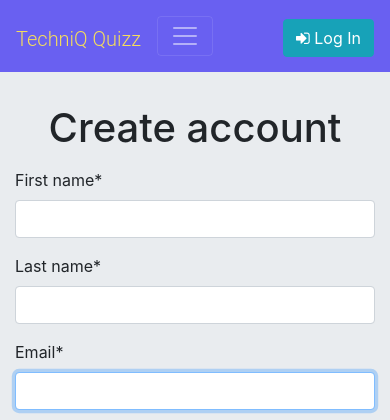
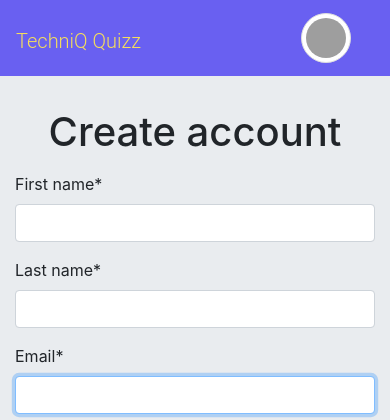
Before and after one commit to kundanranka/quiz, a Django app: page /register/ in a window 390 px wide. Shown: the top 420 px of the page. Run offline with Django 3.2, Linux system fonts and the light colour scheme; some libraries are stand-ins or nearby versions; grey boxes are pictures that could not be loaded.

Commit message:
bugfix nav bar toggle

```diff
--- a/buzzquiz/static/css/main.css
+++ b/buzzquiz/static/css/main.css
@@ -31,19 +31,27 @@
     transition: color 0.15s, background 0.15s;
 }
 
-        .collapse {
-           font-family: -apple-system, BlinkMacSystemFont, "Segoe UI", Roboto, "Helvetica Neue", Arial, sans-serif, "Apple Color Emoji", "Segoe UI Emoji", "Segoe UI Symbol";
-           font-size: 1rem;
-           font-weight: 400;
-           line-height: 1.5;
-           color: #212529;
+.breadcrumbs {
     text-align: left;
-           box-sizing: border-box;
-           flex-grow: 1;
-           align-items: center;
     justify-content: flex-end!important;
-           display: flex!important;
-           flex-basis: auto;
+    flex-wrap: nowrap;
+}
+
+.toggler {
+    border-color: transparent!important;
+}
+
+.navbar-toggler:focus,
+.navbar-toggler:active,
+.navbar-toggler-icon:focus {
+    outline: none;
+    box-shadow: none;
+}
+
+@media (max-width: 768px) {
+    .breadcrumbs {
+        flex-wrap: wrap;
+    }
 }
 
 .text-white {
--- a/buzzquiz/templates/base.html
+++ b/buzzquiz/templates/base.html
@@ -8,14 +8,14 @@
     <title>{% block title %} {% endblock title %}</title>
 
     <!-- Bootstrap CSS -->
-    <link rel="stylesheet" href="https://maxcdn.bootstrapcdn.com/bootstrap/4.0.0-beta.2/css/bootstrap.min.css" integrity="sha384-PsH8R72JQ3SOdhVi3uxftmaW6Vc51MKb0q5P2rRUpPvrszuE4W1povHYgTpBfshb" crossorigin="anonymous">
+    <link rel="stylesheet" href="https://maxcdn.bootstrapcdn.com/bootstrap/4.0.0/css/bootstrap.min.css" integrity="sha384-Gn5384xqQ1aoWXA+058RXPxPg6fy4IWvTNh0E263XmFcJlSAwiGgFAW/dAiS6JXm" crossorigin="anonymous">
+    <link rel="stylesheet" href="{% static 'css/main.css' %}"> {% block css %} {% endblock css %}
     <link rel="stylesheet" href="https://maxcdn.bootstrapcdn.com/font-awesome/4.7.0/css/font-awesome.min.css">
     <link href="https://fonts.googleapis.com/css?family=Open+Sans|Rubik" rel="stylesheet">
 
     <link rel="stylesheet" href="https://maxcdn.bootstrapcdn.com/font-awesome/4.7.0/css/font-awesome.min.css">
     <link href="https://fonts.googleapis.com/css?family=Open+Sans|Rubik" rel="stylesheet">
 
-    <link rel="stylesheet" href="{% static 'css/main.css' %}"> {% block css %} {% endblock css %}
 
 </head>
 
@@ -26,20 +26,24 @@
                 <a href="{% url 'quiz:home' %}" class="navbar-brand">
                     TechniQ Quizz
                     {% if request.user.is_instructor %}
-                        - Instructor
+                    - Instructor
                     {% endif %}
-                    </a>
+                </a>
             </h1>
-            <button type="button" class="navbar-toggler" data-toggle="collapse" data-target="#navbar" aria-controls="navbar" aria-expanded="false" aria-label="Toggle navigation"><span class="navbar-toggler-icon"></span></button>
-            <div class="collapse navbar-collapse justify-content-end " id="navbar">
+            <button type="button" class="navbar-toggler toggler" data-toggle="collapse" data-target="#navbar" aria-controls="navbar" aria-expanded="false" aria-label="Toggle navigation">
+                <img src="https://avatars.dicebear.com/api/miniavs/{{request.user.email}}.svg" class="img-thumbnail rounded">
+                </button>
+            <div class="breadcrumbs collapse navbar-collapse justify-content-end" id="navbar">
                 {% if not request.user.is_active %}
-                <a href="{% url 'quiz:login' %}" class="btn btn-info mt-1"><i class="fa fa-sign-in" aria-hidden="true"></i> Log In</a> {% else %}
+                <a href="{% url 'quiz:login' %}" class="btn btn-info mt-1"><i class="fa fa-sign-in"
+                        aria-hidden="true"></i> Log In</a> {% else %}
                 <h6 class="text-white mt-2 mr-2">Welcome, {{ request.user.email }} | </h6>
                 <img src="https://avatars.dicebear.com/api/miniavs/{{request.user.email}}.svg" class="img-thumbnail rounded"> {% if request.user.is_instructor %}
-                <a href="{% url 'admin:quiz_quiz_add' %}" class="btn btn-success mt-1 mx-1">Add Quiz<i class="" aria-hidden="true"></i></a>
-                {% else %} <a href="{% url 'quiz:enroll' %}" class="btn btn-success mt-1 mx-1">Enroll Quiz<i class="" aria-hidden="true"></i></a>{% endif %}
+                <a href="{% url 'admin:quiz_quiz_add' %}" class="btn btn-success mt-1 mx-1">Add Quiz<i class=""
+                        aria-hidden="true"></i></a> {% else %} <a href="{% url 'quiz:enroll' %}" class="btn btn-success mt-1 mx-1">Enroll Quiz<i class="" aria-hidden="true"></i></a> {% endif %}
 
-                <a href="{% url 'quiz:logout' %}" class="btn btn-danger mt-1 mx-1">Log Out <i class="fa fa-sign-out" aria-hidden="true"></i></a> {% endif %}
+                <a href="{% url 'quiz:logout' %}" class="btn btn-danger mt-1 mx-1">Log Out <i class="fa fa-sign-out"
+                        aria-hidden="true"></i></a> {% endif %}
             </div>
         </div>
 
@@ -56,9 +60,8 @@
     </footer>
     <!-- jQuery first, then Bootstrap JS -->
     <script src="https://code.jquery.com/jquery-3.2.1.slim.min.js" integrity="sha384-KJ3o2DKtIkvYIK3UENzmM7KCkRr/rE9/Qpg6aAZGJwFDMVNA/GpGFF93hXpG5KkN" crossorigin="anonymous"></script>
-    <script src="https://cdnjs.cloudflare.com/ajax/libs/popper.js/1.12.3/umd/popper.min.js" integrity="sha384-vFJXuSJphROIrBnz7yo7oB41mKfc8JzQZiCq4NCceLEaO4IHwicKwpJf9c9IpFgh" crossorigin="anonymous"></script>
-    <script src="https://maxcdn.bootstrapcdn.com/bootstrap/4.0.0-beta.2/js/bootstrap.min.js" integrity="sha384-alpBpkh1PFOepccYVYDB4do5UnbKysX5WZXm3XxPqe5iKTfUKjNkCk9SaVuEZflJ" crossorigin="anonymous"></script>
-
+    <script src="https://cdnjs.cloudflare.com/ajax/libs/popper.js/1.12.9/umd/popper.min.js" integrity="sha384-ApNbgh9B+Y1QKtv3Rn7W3mgPxhU9K/ScQsAP7hUibX39j7fakFPskvXusvfa0b4Q" crossorigin="anonymous"></script>
+    <script src="https://maxcdn.bootstrapcdn.com/bootstrap/4.0.0/js/bootstrap.min.js" integrity="sha384-JZR6Spejh4U02d8jOt6vLEHfe/JQGiRRSQQxSfFWpi1MquVdAyjUar5+76PVCmYl" crossorigin="anonymous"></script>
     <script src="https://cdnjs.cloudflare.com/ajax/libs/smooth-scroll/12.1.5/js/smooth-scroll.min.js" integrity="sha256-MMt0/21G3z0Zg4ET1kI3HC9npItDowkitRDVr0FhCxA=" crossorigin="anonymous"></script>
 
     <!-- <script src="{% static 'js/main.js' %}"></script>
```
Lines whose indentation alone changed are shown as unchanged.
